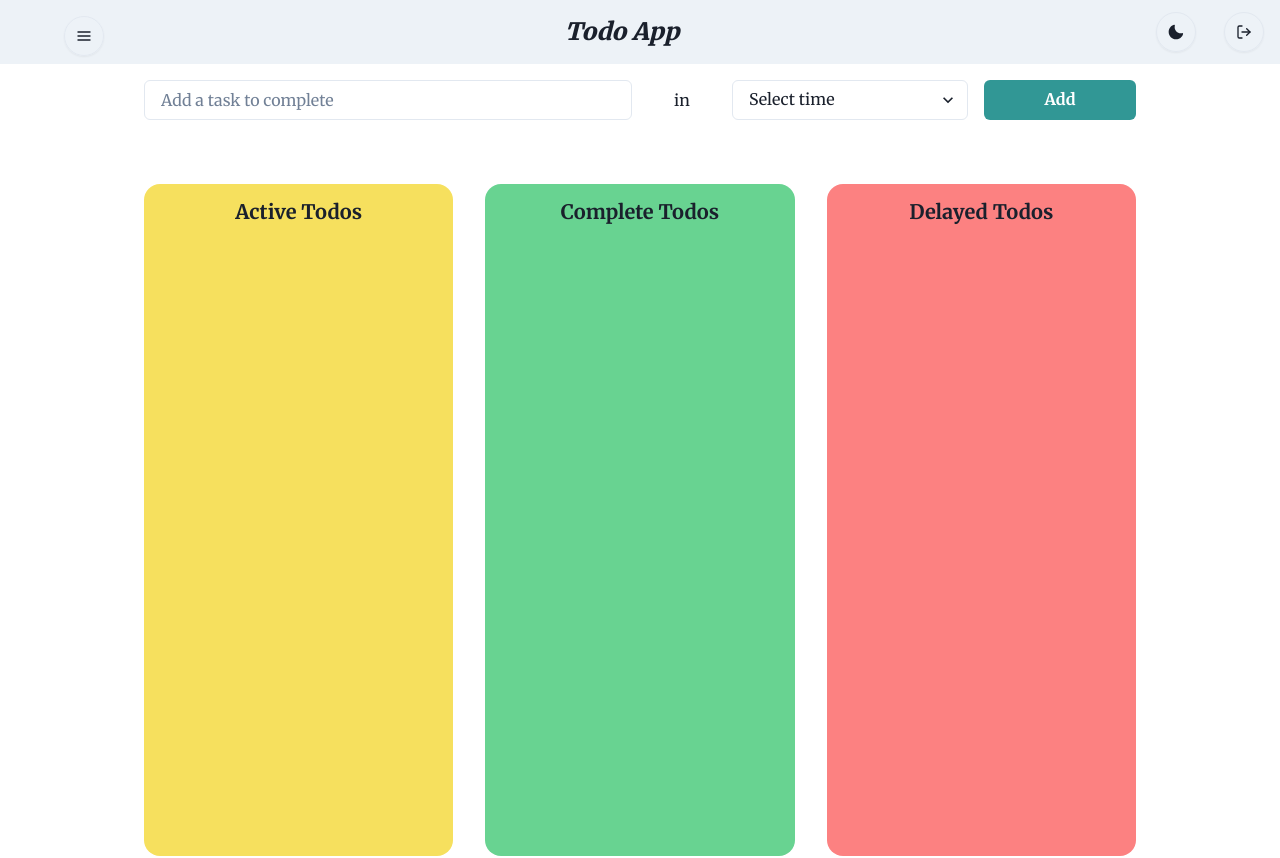
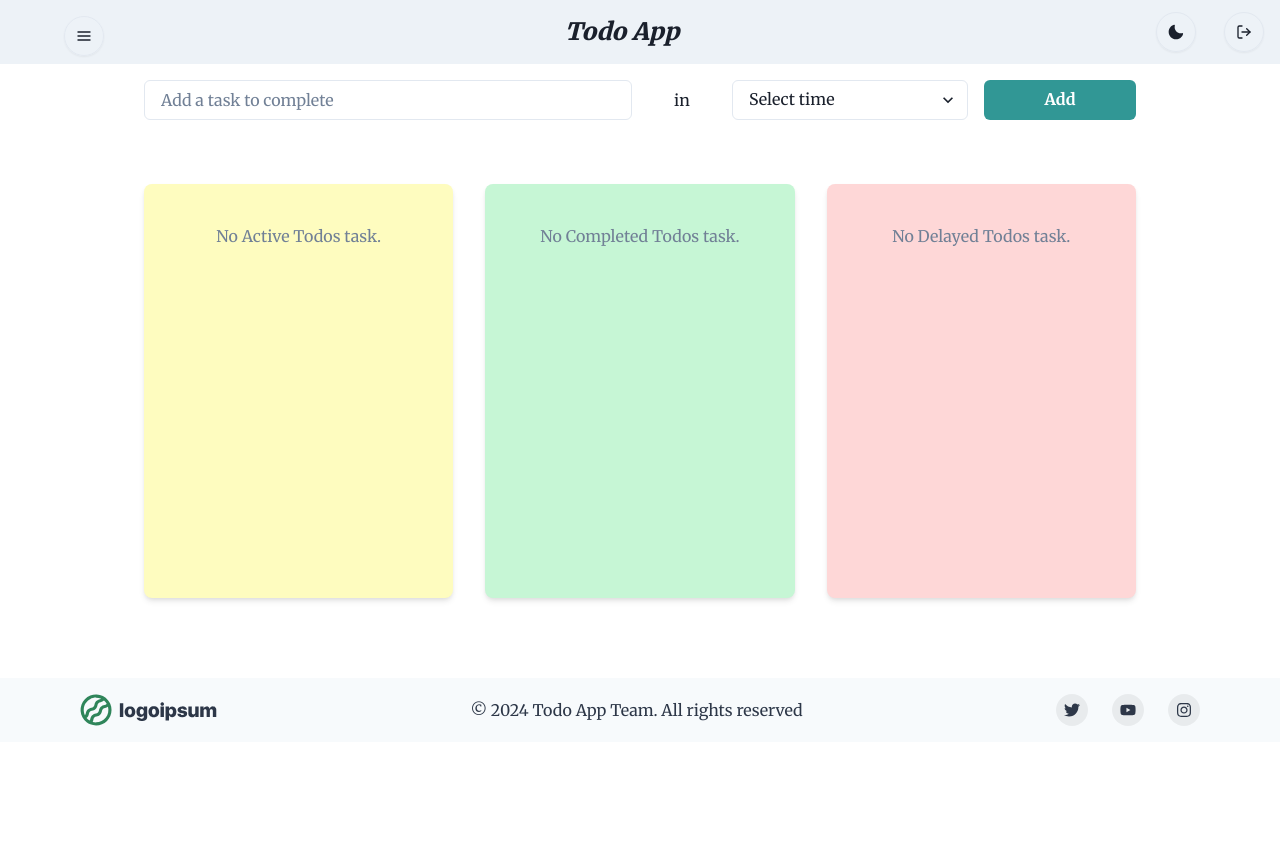
Before and after one commit to ajQodeleaf/todo-simple, a Next.js app: page /home in a window 1280 px wide. Shown: the top 858 px of the page. After the commit the page ends 800 px from the top, so only its background shows below. Built offline with nearby package versions, Linux system fonts and the light colour scheme.

Commit message:
Refactor: Home Page components

```diff
--- /dev/null
+++ b/src/components/TaskStatusSection.js
@@ -0,0 +1,44 @@
+import { Box, Heading, List, Text } from "@chakra-ui/react";
+import TodoItem from "./TodoItem";
+
+const TaskStatusSection = ({
+  todos,
+  statusTitle,
+  bgColor,
+  onToggle,
+  onRemove,
+  onUpdateTimer,
+}) => {
+  return (
+    <Box
+      bg={bgColor}
+      borderRadius="lg"
+      boxShadow="md"
+      p={4}
+      maxW="sm"
+      minH="51.8vh"
+      transition="transform 0.2s ease-in-out"
+      _hover={{ transform: "scale(1.05)", boxShadow: "xl" }}
+    >
+      {todos.length === 0 ? (
+        <Text textAlign="center" color="gray.500" mt={6}>
+          No {statusTitle} task.
+        </Text>
+      ) : (
+        <List spacing={3}>
+          {todos.map((todo) => (
+            <TodoItem
+              key={todo.id}
+              todo={todo}
+              onToggle={() => onToggle(todo.id)}
+              onRemove={() => onRemove(todo.id)}
+              onUpdateTimer={onUpdateTimer}
+            />
+          ))}
+        </List>
+      )}
+    </Box>
+  );
+};
+
+export default TaskStatusSection;
--- a/src/components/TodoItem.js
+++ b/src/components/TodoItem.js
@@ -2,7 +2,6 @@ import { CheckIcon, DeleteIcon } from "@chakra-ui/icons";
 import {
   CircularProgress,
   CircularProgressLabel,
-  ListItem,
   Box,
   IconButton,
   Text,
@@ -16,6 +15,8 @@ function TodoItem({ todo, onToggle, onRemove, onUpdateTimer }) {
   );
 
   useEffect(() => {
+    if (todo.status === TodoStatus.COMPLETED) return;
+
     const interval = setInterval(() => {
       setTimeLeft((prevTimeLeft) => {
         const newTimeLeft = Math.max(0, prevTimeLeft - 1);
@@ -25,7 +26,7 @@ function TodoItem({ todo, onToggle, onRemove, onUpdateTimer }) {
     }, 1000);
 
     return () => clearInterval(interval);
-  }, [todo.id, onUpdateTimer]);
+  }, [todo.id, onUpdateTimer, todo.status]);
 
   const progress = Math.min(
     (1 - timeLeft / ((todo.endTime - todo.startTime) / 1000)) * 100,
@@ -33,52 +34,63 @@ function TodoItem({ todo, onToggle, onRemove, onUpdateTimer }) {
   );
 
   return (
-    <ListItem
+    <Box
       display="flex"
       alignItems="center"
+      justifyContent="space-between"
       p={3}
-      m={4}
-      borderWidth="1px"
-      borderRadius="md"
+      my={2}
+      boxShadow="sm"
+      borderRadius="3xl"
       bg={
         todo.status === TodoStatus.COMPLETED
           ? "green.100"
           : todo.status === TodoStatus.DELAYED
           ? "red.100"
-          : "yellow.100"
+          : "yellow.50"
       }
+      _hover={{
+        bg: todo.status === TodoStatus.COMPLETED ? "green.50" : "gray.50",
+        boxShadow: "md",
+      }}
+      transition="box-shadow 0.2s ease-in-out, background-color 0.2s ease-in-out"
+      border="1px solid"
+      borderColor={
+        todo.status === TodoStatus.COMPLETED ? "green.50" : "gray.50"
+      }
+      minH="60px"
     >
-      <Box
-        display="contents"
-        alignItems="center"
-        justifyContent="space-between"
+      <Box flex="1" display="flex" alignItems="center">
+        <Text
+          color="black"
+          fontWeight={todo.status === TodoStatus.COMPLETED ? "bold" : "normal"}
+          fontSize="md"
+          isTruncated
         >
-        <Box flex="1" color={"black"}>
-          <Text>{todo.text}</Text>
+          {todo.text}
+        </Text>
       </Box>
 
       <Box display="flex" alignItems="center">
-          {todo.status !== TodoStatus.DELAYED && (
+        {todo.status === TodoStatus.ACTIVE && (
           <CircularProgress
             value={progress}
             color="green"
             trackColor="green.200"
             size="32px"
-              mr={2}
+            mr={3}
           >
-              <CircularProgressLabel color={"black"}>
+            <CircularProgressLabel color="black">
               {Math.floor(timeLeft / 60)}:
               {("0" + Math.floor(timeLeft % 60)).slice(-2)}
             </CircularProgressLabel>
           </CircularProgress>
         )}
 
-          {todo.status !== TodoStatus.DELAYED && (
+        {todo.status === TodoStatus.ACTIVE && (
           <IconButton
             icon={<CheckIcon />}
-              colorScheme={
-                todo.status === TodoStatus.COMPLETED ? "blue" : "green"
-              }
+            colorScheme="green"
             onClick={onToggle}
             mr={2}
             size="sm"
@@ -93,7 +105,6 @@ function TodoItem({ todo, onToggle, onRemove, onUpdateTimer }) {
         />
       </Box>
     </Box>
-    </ListItem>
   );
 }
 
--- a/src/components/TodoList.js
+++ b/src/components/TodoList.js
@@ -1,79 +1,48 @@
-import {
-  Grid,
-  Box,
-  Heading,
-  List,
-} from "@chakra-ui/react";
-import TodoItem from "../components/TodoItem";
+import { Grid } from "@chakra-ui/react";
 import { TodoStatus } from "../constants/todoStatus";
+import TaskStatusSection from "./TaskStatusSection";
 
 function TodoList({ todos, onToggle, onRemove, onUpdateTimer }) {
   const activeTodos = todos.filter((todo) => todo.status === TodoStatus.ACTIVE);
-
   const completedTodos = todos.filter(
     (todo) => todo.status === TodoStatus.COMPLETED
   );
-  const delayedTodos = todos.filter(
-    (todo) => todo.status === TodoStatus.DELAYED
-  );
+  const delayedTodos = todos.filter((todo) => todo.status === TodoStatus.DELAYED);
 
   return (
     <Grid
-      templateColumns="repeat(3, 1fr)"
+      templateColumns="repeat(auto-fit, minmax(250px, 1fr))"
       w="100%"
-      minH="100vh"
       gap={8}
       px={4}
       py={16}
     >
-      <Box bg="yellow.300" borderRadius={"2xl"}>
-        <Heading size="md" fontWeight='bold' m={4} textAlign="center">
-          Active Todos
-        </Heading>
-        <List spacing={3}>
-          {activeTodos.map((todo) => (
-            <TodoItem
-              key={todo.id}
-              todo={todo}
-              onToggle={() => onToggle(todo.id)}
-              onRemove={() => onRemove(todo.id)}
+      <TaskStatusSection
+        todos={activeTodos}
+        statusTitle="Active Todos"
+        bgColor="yellow.100"
+        onToggle={onToggle}
+        onRemove={onRemove}
         onUpdateTimer={onUpdateTimer}
       />
-          ))}
-        </List>
-      </Box>
-      <Box bg="green.300" borderRadius={"2xl"}>
-        <Heading size="md" m={4} textAlign="center">
-          Complete Todos
-        </Heading>
-        <List spacing={3}>
-          {completedTodos.map((todo) => (
-            <TodoItem
-              key={todo.id}
-              todo={todo}
-              onToggle={() => onToggle(todo.id)}
-              onRemove={() => onRemove(todo.id)}
+
+      <TaskStatusSection
+        todos={completedTodos}
+        statusTitle="Completed Todos"
+        bgColor="green.100"
+        onToggle={onToggle}
+        onRemove={onRemove}
         onUpdateTimer={onUpdateTimer}
       />
-          ))}
-        </List>
-      </Box>
-      <Box bg="red.300" borderRadius={"2xl"}>
-        <Heading size="md" m={4} textAlign="center">
-          Delayed Todos
-        </Heading>
-        <List spacing={3}>
-          {delayedTodos.map((todo) => (
-            <TodoItem
-              key={todo.id}
-              todo={todo}
-              onToggle={() => onToggle(todo.id)}
-              onRemove={() => onRemove(todo.id)}
+
+      <TaskStatusSection
+        todos={delayedTodos}
+        statusTitle="Delayed Todos"
+        bgColor="red.100"
+        onToggle={onToggle}
+        onRemove={onRemove}
         onUpdateTimer={onUpdateTimer}
       />
-          ))}
-        </List>
-      </Box>
     </Grid>
   );
 }
```
Lines whose indentation alone changed are shown as unchanged.
